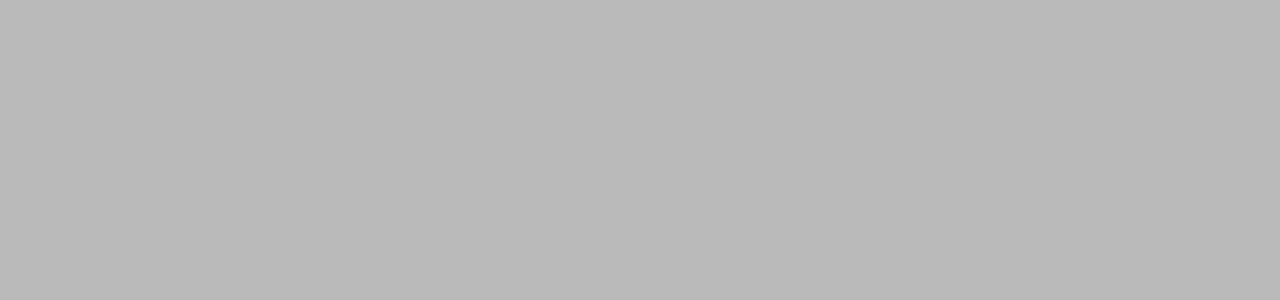
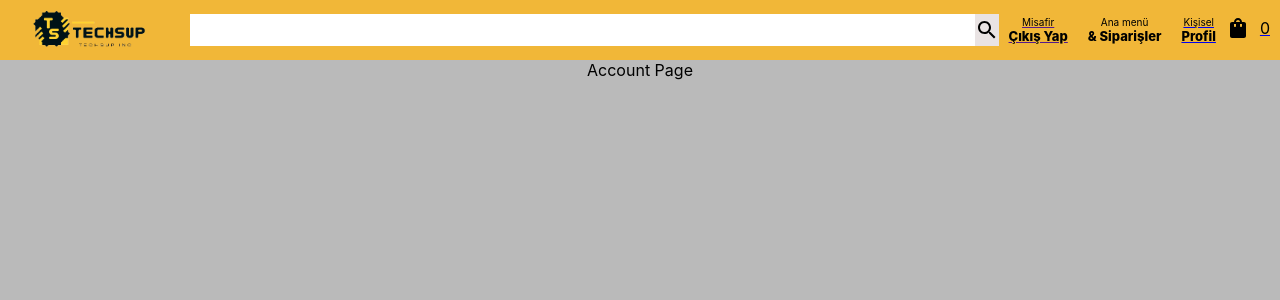
Before and after one commit to uygurberkay/Techsup-Web-Service, a React (Create React App) app in the folder techsup-web-service/: page /account in a window 1280 px wide. Shown: the top 300 px of the page. Built offline with nearby package versions, Linux system fonts and the light colour scheme.

Commit message:
Account-page-initial

```diff
--- /dev/null
+++ b/techsup-web-service/src/Account.js
@@ -0,0 +1,10 @@
+import React from 'react';
+import './Account.css';
+
+function Account() {
+  return (
+    <div>Account Page</div>
+  )
+}
+
+export default Account
--- a/techsup-web-service/src/App.js
+++ b/techsup-web-service/src/App.js
@@ -5,6 +5,7 @@ import Home from './Home'
 import Login from './Login'
 import Checkout from './Checkout';
 import Payment from './Payment';
+import Account from './Account';
 import {BrowserRouter as Router, Route, Switch} from 'react-router-dom';
 //import { auth } from './firebase';
 
@@ -58,6 +59,13 @@ return (
               <Checkout />
             </Route>
 
+            <Route path="/account">
+              {/* Header render imported above */}
+              <Header />
+              {/* Account */}
+              <Account/>
+            </Route>
+
             <Route path="/payment">
               {/* Header render imported above */}
               <Header />
--- a/techsup-web-service/src/CheckoutProduct.js
+++ b/techsup-web-service/src/CheckoutProduct.js
@@ -7,7 +7,7 @@ function CheckoutProduct({ id, image, title, price, rating, hideButton }) {
     const [{ basket }, dispatch] = useStateValue();
 
     const removeFromBasket = () => {
-        // remove the item from the basket
+        // Removes the item from the basket
         dispatch({
             type: 'REMOVE_FROM_BASKET',
             id: id,
--- a/techsup-web-service/src/Header.js
+++ b/techsup-web-service/src/Header.js
@@ -48,10 +48,12 @@ function Header() {
           <span className='header__optionLineTwo'>& Siparişler</span>
         </div>
 
+        <Link to={'/account'} onClick={() => window.location.replace('/account')}>
         <div className='header__option' >
           <span className='header__optionLineOne'>Kişisel </span>
           <span className='header__optionLineTwo'>Profil</span>
         </div>
+        </Link>
 
         <Link to='/checkout' onClick={() => window.location.replace('/checkout')}>
           <div className='header__optionBasket'>
--- a/techsup-web-service/src/Payment.js
+++ b/techsup-web-service/src/Payment.js
@@ -11,7 +11,7 @@ function Payment() {
         <div className='payment'>
             <div className='payment__container'>
                 <h1>
-                    Sepetiniz : {basket?.length} items
+                    Sepetiniz : {basket?.length} ürün
                 </h1>
                 {/*Payment Section - delivery address */}
                 <div className='payment__section'>
```
Also changed, not shown: techsup-web-service/src/Account.css (added).
